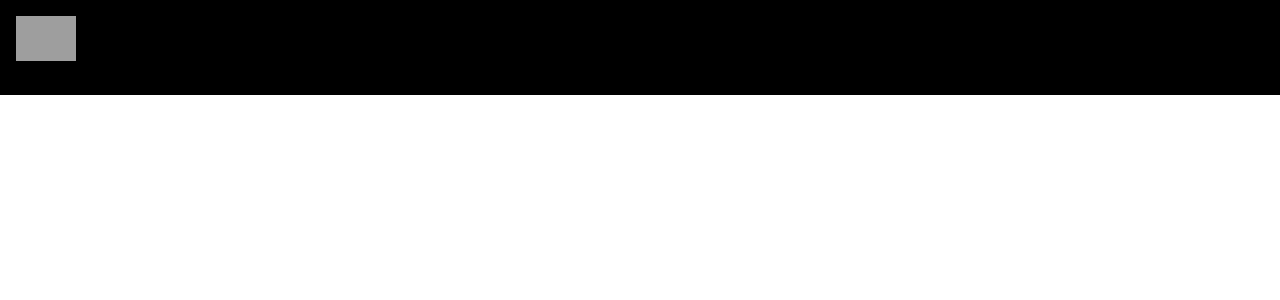
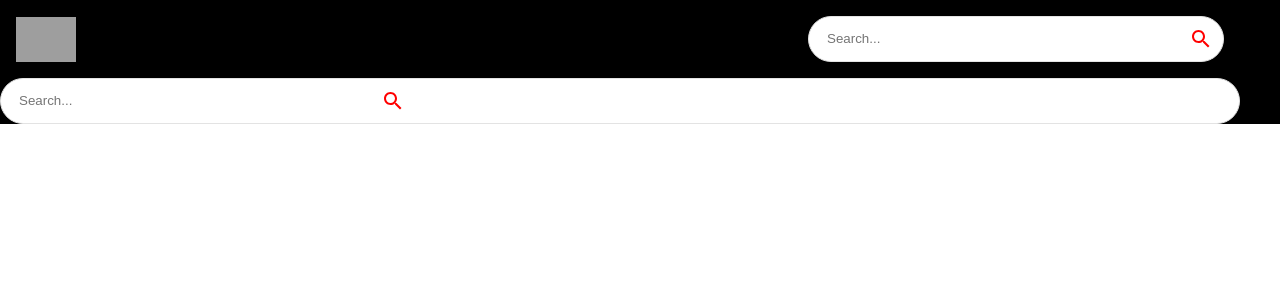
Before and after one commit to abdallamfathy/youtube-clone, a React (Create React App) app: page /search/1 in a window 1280 px wide. Shown: the top 300 px of the page. Built offline with nearby package versions, Linux system fonts and the light colour scheme; grey boxes are pictures that could not be loaded.

Commit message:
Search bard

```diff
--- a/src/components/Navbar.jsx
+++ b/src/components/Navbar.jsx
@@ -2,6 +2,7 @@
 import React from 'react'
 import { Link } from 'react-router-dom'
 import { logo } from '../utils/constants'
+import SearchFeed from './SearchFeed'
 
 const Navbar = () => {
   return (
@@ -10,6 +11,7 @@
       <Link to="/" style={{display: "flex" , alignItems:"center"}}>
         <img src={logo} alt="logo" height={45} />
       </Link>
+      <SearchFeed/>
     </Stack>
   )
 }
--- a/src/components/SearchFeed.jsx
+++ b/src/components/SearchFeed.jsx
@@ -1,8 +1,29 @@
+import { Search } from '@mui/icons-material'
+import { IconButton, Paper } from '@mui/material'
 import React from 'react'
 
 const SearchFeed = () => {
   return (
-    <div>SearchFeed</div>
+    <Paper
+    component="form"
+    onSubmit={()=>{}}
+    sx={{
+      borderRadius:20,
+      border: "1px solid #e3e3e3",
+      pl:2,
+      boxShadow: "none",
+      mr:{sm:5}
+    }}
+    >
+      <input  className='search-bar' placeholder='Search...'
+      value=""
+      onChange={()=>{}}/>
+      <IconButton type="submit" sx={{
+        p:"10px", color:"red"
+      }}>
+        <Search/>
+      </IconButton>
+    </Paper>
   )
 }
 
```
